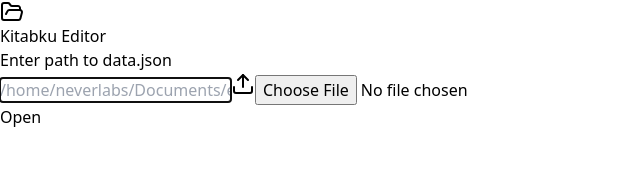
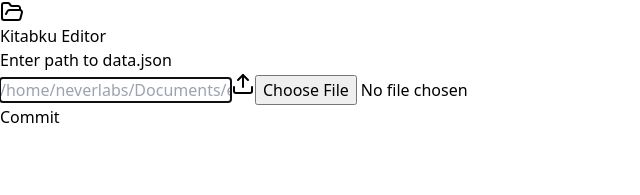
Before and after one commit to neveerlabs/e-Kitabku, a React (Vite) app in the folder client/: page / in a window 1280 px wide. Shown: the top 195 px of the page, without its empty margins (0-640 px from the left). Built offline with nearby package versions, Linux system fonts and the light colour scheme.

Commit message:
Sync: Update client/src/components/PathInput.jsx

```diff
--- a/client/src/components/PathInput.jsx
+++ b/client/src/components/PathInput.jsx
@@ -86,7 +86,7 @@ export default function PathInput({ onSetPath, error }) {
           type="submit"
           className="w-full mt-4 bg-blue-600 text-white py-2 rounded-md hover:bg-blue-700 transition"
         >
-          Open
+          Commit
         </button>
       </form>
     </div>
```
